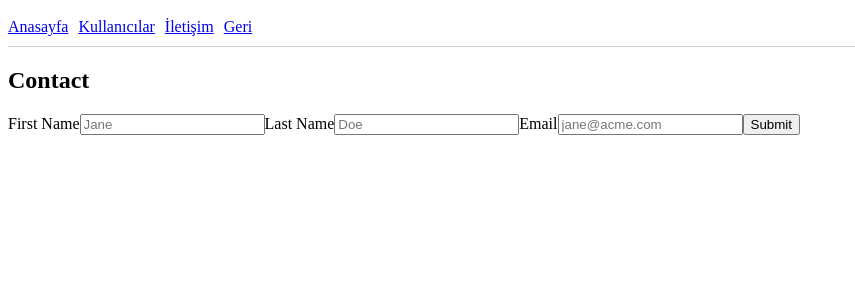
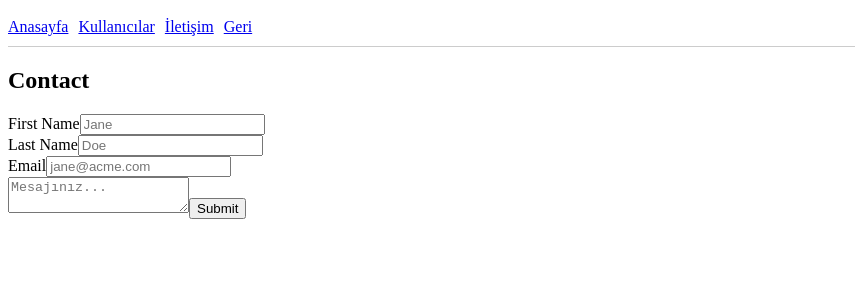
Before and after one commit to Svobodennn/React, a React (Create React App) app in the folder routing/: page /contact in a window 1280 px wide. Shown: the top 300 px of the page, without its empty margins (0-855 px from the left). Built offline with nearby package versions, Linux system fonts and the light colour scheme.

Commit message:
useFormik Hook Kullanımı

```diff
--- a/routing/src/pages/Dashboard/Contact.js
+++ b/routing/src/pages/Dashboard/Contact.js
@@ -1,46 +1,110 @@
 import React from 'react';
 import ReactDOM from 'react-dom';
-import { Formik, Field, Form } from 'formik';
+import { Formik, Field, Form, useFormik } from 'formik';
 
 function Contact() {
+
+  const {handleSubmit, handleChange} = useFormik({
+    initialValues: {
+      firstName: '',
+      lastName: '',
+      email: '',
+      message: ""
+    },
+    onSubmit: (values) => {
+      console.log(values);
+    }
+
+  });
+
   return (
     <div>
       <h2>Contact</h2>
 
-      <Formik
+      {/* <Formik //useFormik kullandık
         initialValues={{
           firstName: '',
           lastName: '',
           email: '',
+          message: ""
         }}
         onSubmit={(values) => {
           console.log(values);
         }}
-      >
+      > */}
 
-        { //böyle de olur
+      {
+
+
+        <form onSubmit={handleSubmit}>
+          <div>
+
+            <label htmlFor="firstName">First Name</label>
+            <input id="firstName" name="firstName" placeholder="Jane" onChange={(e) => handleChange('firstName')} />
+          </div>
+
+          <div>
+            <label htmlFor="lastName">Last Name</label>
+            <input id="lastName" name="lastName" placeholder="Doe" onChange={(e) => handleChange('lastName')} />
+          </div>
+
+          <div>
+            <label htmlFor="email">Email</label>
+
+            <input
+              id="email"
+              name="email"
+              placeholder="jane@acme.com"
+              type="email"
+              onChange={(e) => handleChange('email')}
+            />
+          </div>
+
+          <div>
+            <textarea name="message" id="message" placeholder='Mesajınız...' onChange={handleChange("message")}></textarea>
+            <button type="submit">Submit</button>
+
+          </div>
+        </form>
+
+      }
+      {/* { //böyle de olur | useFormik kullandık
           ({ handleSubmit, handleChange }) => (
 
             <form onSubmit={handleSubmit}>
+              <div>
+
               <label htmlFor="firstName">First Name</label>
               <input id="firstName" name="firstName" placeholder="Jane" onChange={(e)=>handleChange('firstName')}/>
+              </div>
 
+              <div>
               <label htmlFor="lastName">Last Name</label>
               <input id="lastName" name="lastName" placeholder="Doe" onChange={(e)=>handleChange('lastName')} />
+              </div>
 
+              <div>
               <label htmlFor="email">Email</label>
+
               <input
                 id="email"
                 name="email"
                 placeholder="jane@acme.com"
                 type="email"
                 onChange={(e)=>handleChange('email')}
-              />
+                />
+              </div>
+
+              <div>
+              <textarea name="message" id="message" placeholder='Mesajınız...' onChange={handleChange("message")}></textarea>
               <button type="submit">Submit</button>
+
+              </div>
             </form>
           )
-        }
-        {/* <Form>
+        } */}
+
+      {/* <Form>
         <label htmlFor="firstName">First Name</label>
         <Field id="firstName" name="firstName" placeholder="Jane" />
 
@@ -56,7 +120,7 @@ function Contact() {
         />
         <button type="submit">Submit</button>
       </Form> */}
-      </Formik>
+      {/* </Formik> */}
     </div>
   )
 }
```
Also changed, not shown: 1 other file (tests, documents, lock files or other folders).
